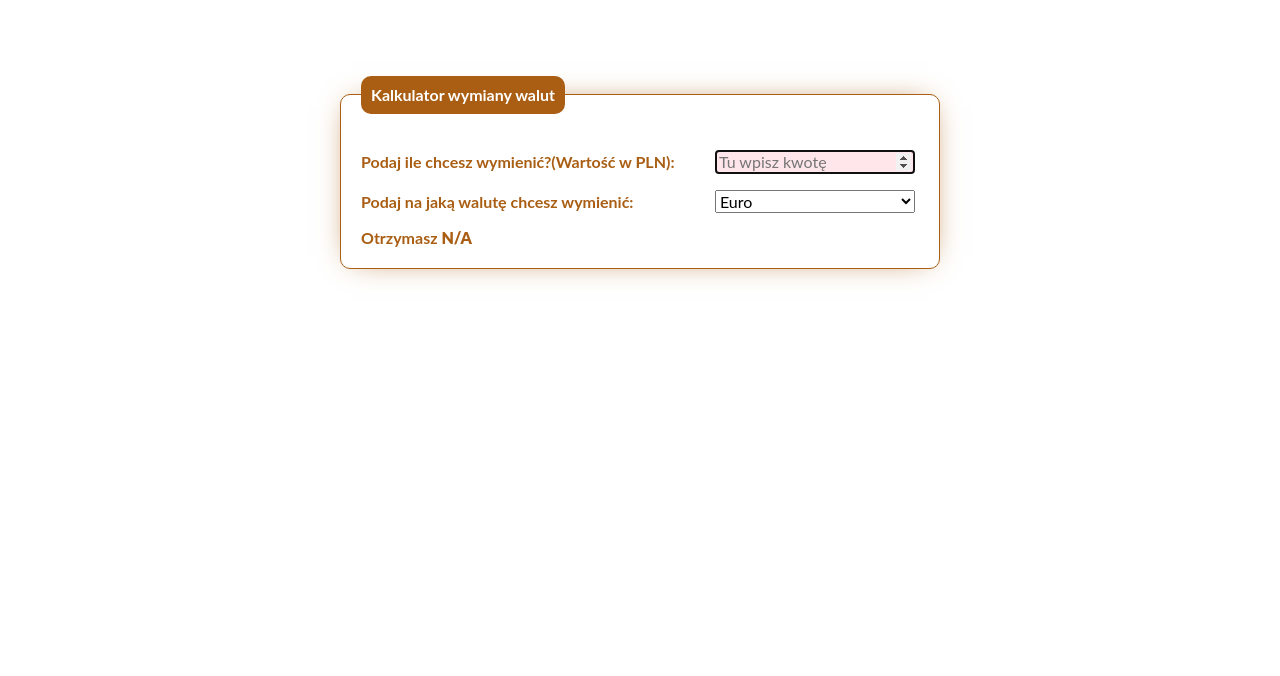
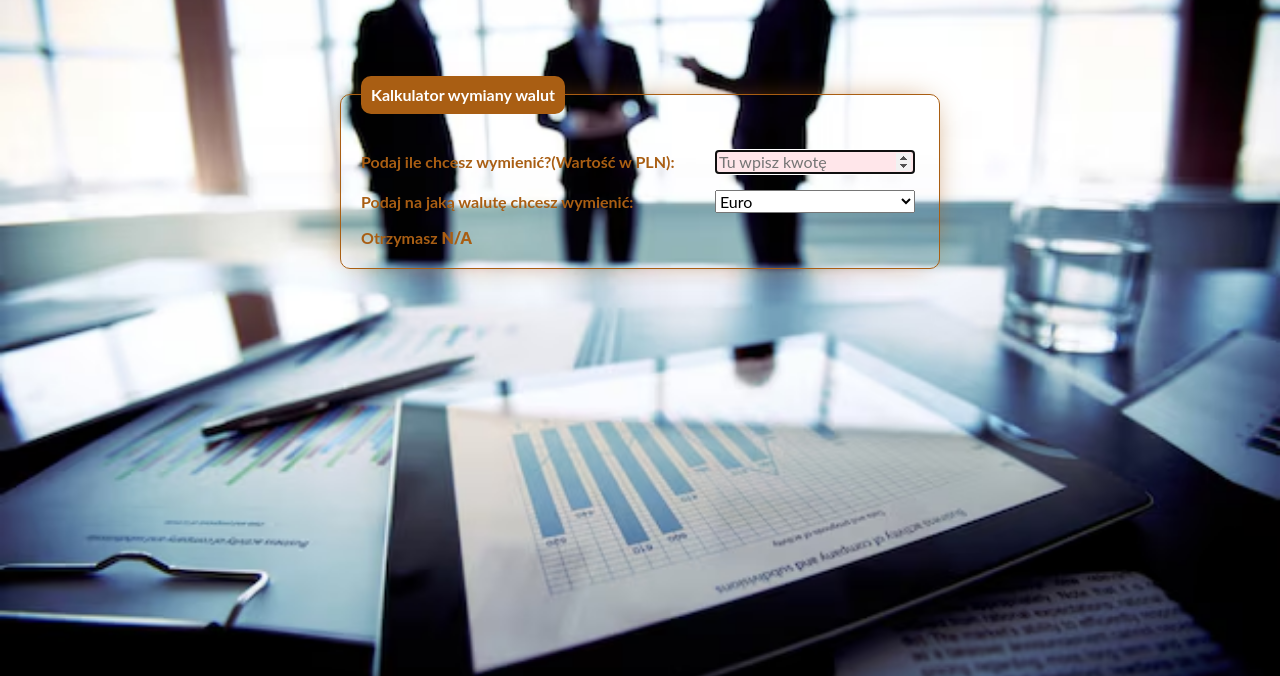
Before and after one commit to Jernejdamian/Exchange-Current-Online-Maj, a plain HTML site: page index.html in a window 1280 px wide. Shown: the part 124-800 px from the top of the page. Drawn offline with nearby package versions, Linux system fonts and the light colour scheme.

Commit message:
add background-image

```diff
--- a/css/style.css
+++ b/css/style.css
@@ -11,4 +11,9 @@ html{
         font-family: "Lato", sans-serif;
         color: #a95e13;
         font-weight: 700;
+        background-image: url("../images/calculate.avif");
+        background-size: cover;
+        background-position: center;
+        background-repeat: no-repeat;
+        background-attachment: fixed;
     }
```
Also changed, not shown: images/calculate.avif (added).
